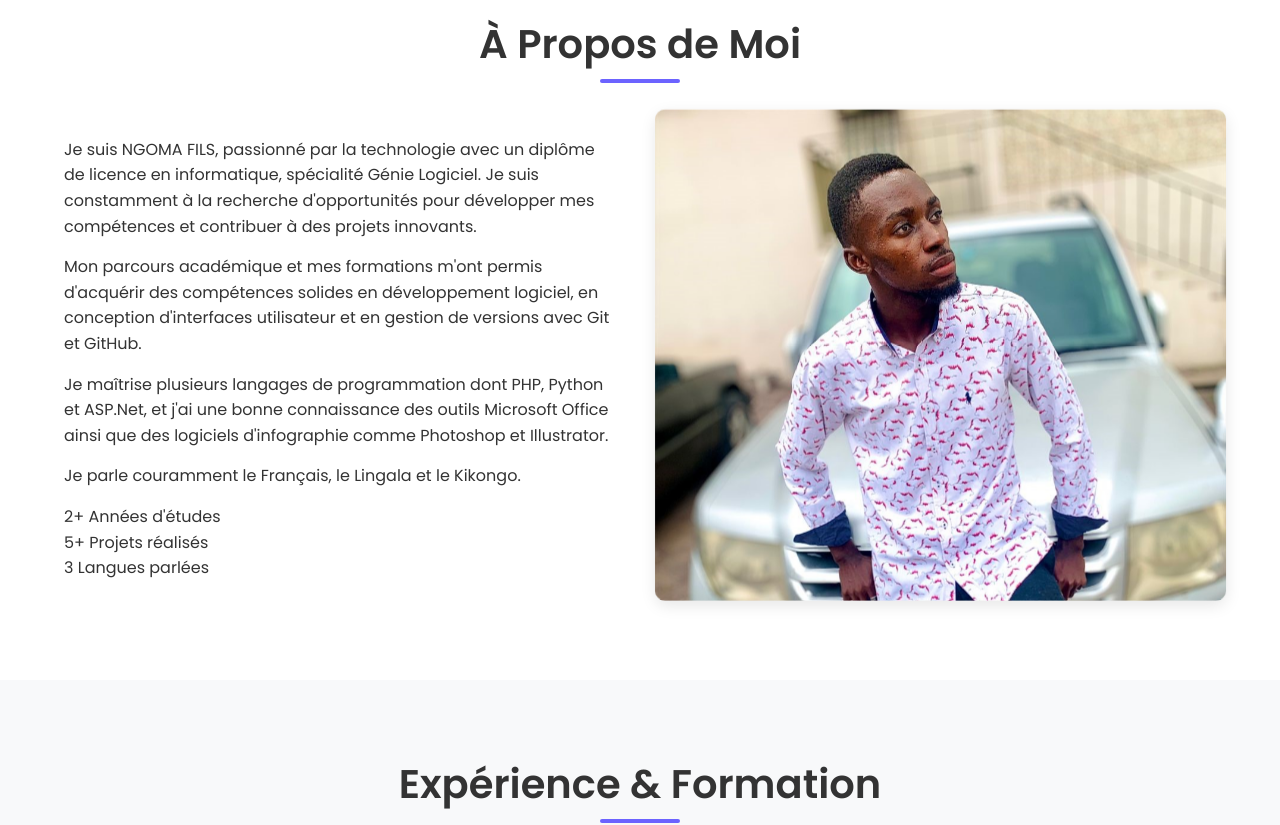
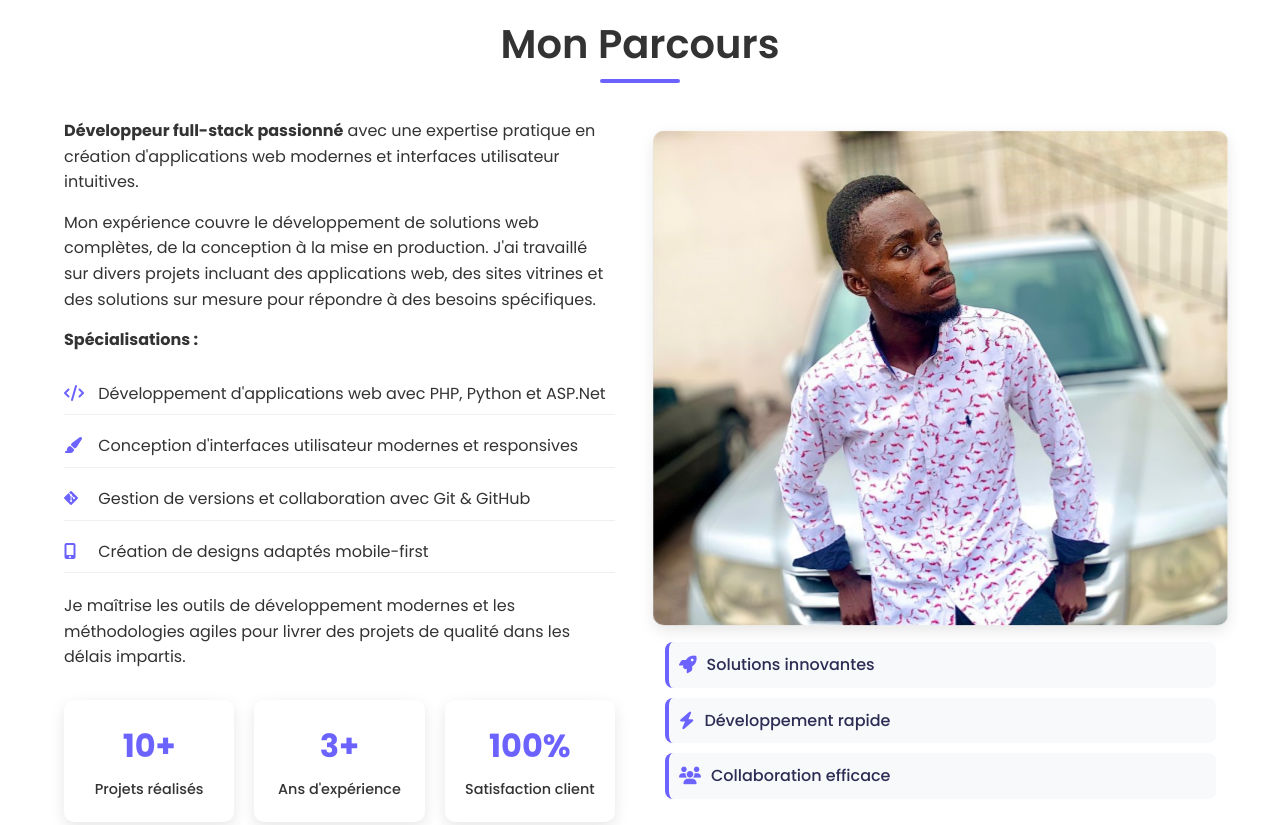
Before and after one commit to GlobalDev2025/fils-ngoma, a website: page index.html in a window 1280 px wide. Shown: the part 860-1685 px from the top of the page. Drawn offline with nearby package versions, Linux system fonts and the light colour scheme.

Commit message:
Fix: Modification du lien vers GitHub

```diff
--- a/index.html
+++ b/index.html
@@ -4,7 +4,7 @@
     <meta charset="UTF-8">
     <meta name="viewport" content="width=device-width, initial-scale=1.0">
     <title>NGOMA FILS - Portfolio Développeur</title>
-    <meta name="description" content="Portfolio de NGOMA FILS - Développeur passionné par la technologie avec un diplôme de licence en informatique, spécialité Génie Logiciel">
+    <meta name="description" content="Portfolio de NGOMA FILS - Développeur passionné avec expérience en développement web, design UI/UX et gestion de projets">
     <link rel="stylesheet" href="https://cdnjs.cloudflare.com/ajax/libs/font-awesome/6.4.0/css/all.min.css">
     <link href="https://fonts.googleapis.com/css2?family=Poppins:wght@300;400;500;600;700&display=swap" rel="stylesheet">
     <script src="https://cdn.jsdelivr.net/npm/emailjs-com@3.2.0/dist/email.min.js"></script>
@@ -37,7 +37,7 @@
         <div class="container">
             <div class="hero-content">
                 <h1>NGOMA FILS</h1>
-                <p>Développeur passionné par la technologie avec un diplôme de licence en informatique, spécialité Génie Logiciel. Je suis à la recherche d'opportunités pour mettre en pratique mes connaissances et acquérir de nouvelles expériences.</p>
+                <p>Développeur passionné spécialisé en création d'applications web modernes. Fort d'une expérience pratique en développement full-stack et design UI/UX, je transforme les idées en solutions digitales performantes.</p>
                 <div class="hero-btns">
                     <a href="#contact" class="btn">Me Contacter</a>
                     <a href="assets/documents/CV_NGOMA_Fils.pdf" class="btn btn-download" id="downloadCV" download>Télécharger CV</a>
@@ -52,30 +52,54 @@
     <!-- About Section -->
     <section id="apropos" class="about">
         <div class="container">
-            <h2>À Propos de Moi</h2>
+            <h2>Mon Parcours</h2>
             <div class="about-content">
                 <div class="about-text">
-                    <p>Je suis NGOMA FILS, passionné par la technologie avec un diplôme de licence en informatique, spécialité Génie Logiciel. Je suis constamment à la recherche d'opportunités pour développer mes compétences et contribuer à des projets innovants.</p>
-                    <p>Mon parcours académique et mes formations m'ont permis d'acquérir des compétences solides en développement logiciel, en conception d'interfaces utilisateur et en gestion de versions avec Git et GitHub.</p>
-                    <p>Je maîtrise plusieurs langages de programmation dont PHP, Python et ASP.Net, et j'ai une bonne connaissance des outils Microsoft Office ainsi que des logiciels d'infographie comme Photoshop et Illustrator.</p>
-                    <p>Je parle couramment le Français, le Lingala et le Kikongo.</p>
+                    <p><strong>Développeur full-stack passionné</strong> avec une expertise pratique en création d'applications web modernes et interfaces utilisateur intuitives.</p>
+
+                    <p>Mon expérience couvre le développement de solutions web complètes, de la conception à la mise en production. J'ai travaillé sur divers projets incluant des applications web, des sites vitrines et des solutions sur mesure pour répondre à des besoins spécifiques.</p>
+
+                    <p><strong>Spécialisations :</strong></p>
+                    <ul class="experience-list">
+                        <li><i class="fas fa-code"></i> Développement d'applications web avec PHP, Python et ASP.Net</li>
+                        <li><i class="fas fa-paint-brush"></i> Conception d'interfaces utilisateur modernes et responsives</li>
+                        <li><i class="fab fa-git-alt"></i> Gestion de versions et collaboration avec Git & GitHub</li>
+                        <li><i class="fas fa-mobile-alt"></i> Création de designs adaptés mobile-first</li>
+                    </ul>
+
+                    <p>Je maîtrise les outils de développement modernes et les méthodologies agiles pour livrer des projets de qualité dans les délais impartis.</p>
+
                     <div class="about-stats">
                         <div class="stat">
-                            <span class="stat-number">2+</span>
-                            <span class="stat-text">Années d'études</span>
-                        </div>
-                        <div class="stat">
-                            <span class="stat-number">5+</span>
+                            <span class="stat-number">10+</span>
                             <span class="stat-text">Projets réalisés</span>
                         </div>
                         <div class="stat">
-                            <span class="stat-number">3</span>
-                            <span class="stat-text">Langues parlées</span>
+                            <span class="stat-number">3+</span>
+                            <span class="stat-text">Ans d'expérience</span>
+                        </div>
+                        <div class="stat">
+                            <span class="stat-number">100%</span>
+                            <span class="stat-text">Satisfaction client</span>
                         </div>
                     </div>
                 </div>
                 <div class="about-image">
                     <img src="assets/images/Fils.jpg" alt="NGOMA FILS" onerror="this.src='https://via.placeholder.com/400x500/6c63ff/ffffff?text=NGOMA+FILS'">
+                    <div class="experience-highlights">
+                        <div class="highlight-item">
+                            <i class="fas fa-rocket"></i>
+                            <span>Solutions innovantes</span>
+                        </div>
+                        <div class="highlight-item">
+                            <i class="fas fa-bolt"></i>
+                            <span>Développement rapide</span>
+                        </div>
+                        <div class="highlight-item">
+                            <i class="fas fa-users"></i>
+                            <span>Collaboration efficace</span>
+                        </div>
+                    </div>
                 </div>
             </div>
         </div>
@@ -167,7 +191,7 @@
                     <div class="skill-icon">
                         <i class="fas fa-language"></i>
                     </div>
-                    <h3>Langues</h3>
+                    <h3>Langues parlés</h3>
                     <ul class="skill-list">
                         <li><i class="fas fa-check"></i> Français <span class="lang-level"> Courant</span></li>
                         <li><i class="fas fa-check"></i> Lingala <span class="lang-level"> Natale</span></li>
@@ -284,7 +308,7 @@
                     <p>Développeur passionné par la technologie avec un diplôme de licence en informatique, spécialité Génie Logiciel. Toujours à la recherche de nouveaux défis et opportunités.</p>
                     <div class="footer-social">
                         <!-- <a href="#"><i class="fab fa-linkedin"></i></a> -->
-                        <a href="https://github.com/GlobalDev2025"><i class="fab fa-github"></i></a>
+                        <!-- <a href="https://github.com/GlobalDev2025"><i class="fab fa-github"></i></a> -->
                         <!-- <a href="#"><i class="fab fa-twitter"></i></a> -->
                     </div>
                 </div>
--- a/style.css
+++ b/style.css
@@ -26,6 +26,7 @@
             background-color: var(--light-color);
             overflow-x: hidden;
         }
+
 
         .container {
             width: 90%;
@@ -737,3 +738,104 @@
                 align-items: flex-start;
             }
         }
+
+
+/* Styles pour la section About réorganisée */
+.experience-list {
+    list-style: none;
+    margin: 20px 0;
+}
+
+.experience-list li {
+    margin-bottom: 10px;
+    padding: 8px 0;
+    border-bottom: 1px solid #f0f0f0;
+}
+
+.experience-list li i {
+    color: var(--primary-color);
+    margin-right: 10px;
+    width: 20px;
+}
+
+.experience-highlights {
+    margin-top: 20px;
+    display: flex;
+    flex-direction: column;
+    gap: 10px;
+}
+
+.highlight-item {
+    display: flex;
+    align-items: center;
+    padding: 10px;
+    background: var(--light-color);
+    border-radius: 8px;
+    border-left: 4px solid var(--primary-color);
+}
+
+.highlight-item i {
+    color: var(--primary-color);
+    margin-right: 10px;
+    font-size: 1.1rem;
+}
+
+.highlight-item span {
+    font-weight: 500;
+    color: var(--dark-color);
+}
+
+.about-stats {
+    display: grid;
+    grid-template-columns: repeat(3, 1fr);
+    gap: 20px;
+    margin-top: 30px;
+    text-align: center;
+}
+
+.stat {
+    padding: 20px;
+    background: white;
+    border-radius: 10px;
+    box-shadow: var(--shadow);
+    transition: var(--transition);
+}
+
+.stat:hover {
+    transform: translateY(-5px);
+}
+
+.stat-number {
+    display: block;
+    font-size: 2rem;
+    font-weight: 700;
+    color: var(--primary-color);
+    margin-bottom: 5px;
+}
+
+.stat-text {
+    font-size: 0.9rem;
+    color: var(--text-color);
+    font-weight: 500;
+}
+
+/* Responsive */
+@media (max-width: 768px) {
+    .about-stats {
+        grid-template-columns: 1fr;
+        gap: 15px;
+    }
+
+    .experience-highlights {
+        flex-direction: row;
+        flex-wrap: wrap;
+        justify-content: center;
+    }
+
+    .highlight-item {
+        flex: 1;
+        min-width: 150px;
+        justify-content: center;
+        text-align: center;
+    }
+}
```
